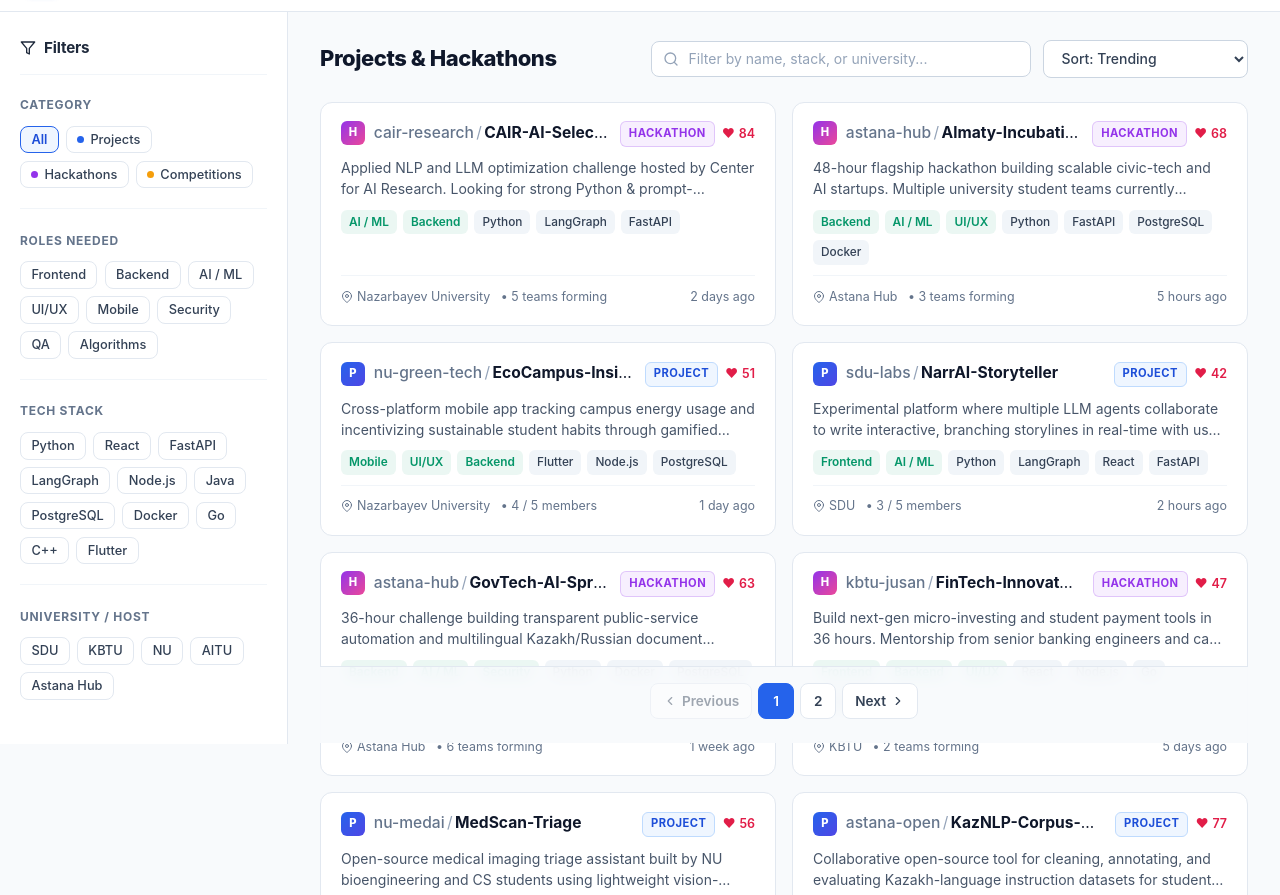
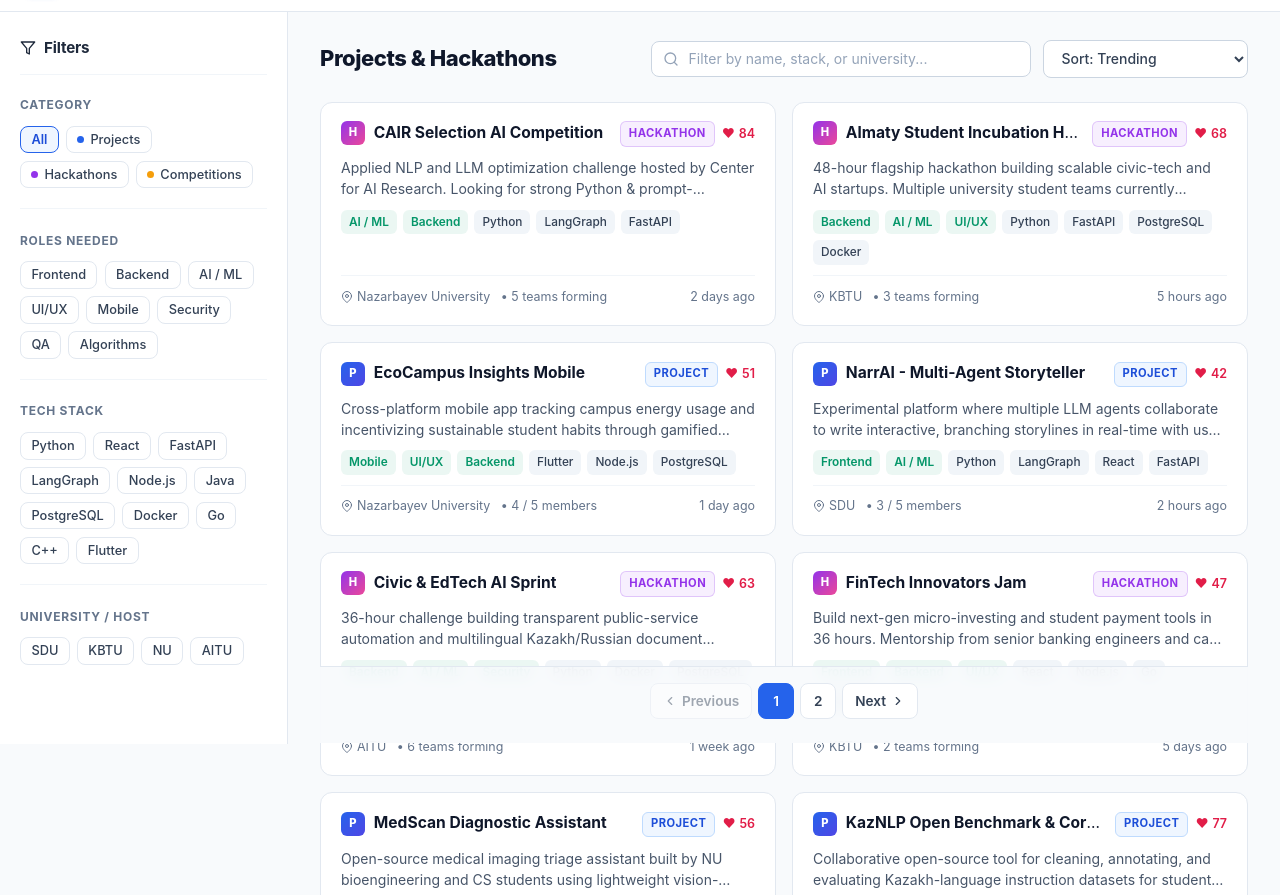
Before and after one commit to dodgedtee/UniForge, a plain HTML site: page frontend/explore.html in a window 1280 px wide. Shown: the part 57-952 px from the top of the page. Drawn offline with Linux system fonts and the light colour scheme.

Commit message:
remove prefix names of the project and hackhatons names

```diff
--- a/frontend/explore.css
+++ b/frontend/explore.css
@@ -453,16 +453,6 @@
   text-overflow: ellipsis;
 }
 
-.hf-owner {
-  color: var(--slate-500);
-  font-weight: 500;
-}
-
-.hf-slash {
-  color: var(--slate-400);
-  margin: 0 0.15rem;
-}
-
 .hf-name {
   color: var(--slate-900);
   font-weight: 700;
@@ -698,12 +688,6 @@
   gap: 0.625rem;
 }
 
-.detail-owner-slug {
-  font-size: 0.85rem;
-  font-weight: 600;
-  color: var(--slate-500);
-}
-
 .detail-body {
   padding: 1.5rem 1.75rem 1.75rem;
   display: flex;
--- a/frontend/explore.html
+++ b/frontend/explore.html
@@ -145,7 +145,6 @@
             <button class="filter-chip" data-filter="uni" data-value="KBTU">KBTU</button>
             <button class="filter-chip" data-filter="uni" data-value="Nazarbayev University">NU</button>
             <button class="filter-chip" data-filter="uni" data-value="AITU">AITU</button>
-            <button class="filter-chip" data-filter="uni" data-value="Astana Hub">Astana Hub</button>
           </div>
         </div>
       </aside>
@@ -255,7 +254,6 @@
       <div class="modal-header">
         <div class="detail-header-meta">
           <span class="hf-type-badge" id="detail-type-badge">Project</span>
-          <span class="detail-owner-slug" id="detail-slug">sdu-labs / project</span>
         </div>
         <button class="modal-close-btn" id="detail-close-btn" aria-label="Close detail modal">
           <svg xmlns="http://www.w3.org/2000/svg" width="20" height="20" viewBox="0 0 24 24" fill="none" stroke="currentColor" stroke-width="2" stroke-linecap="round" stroke-linejoin="round">
@@ -328,7 +326,7 @@
         </div>
         <div class="form-group">
           <label for="new-uni">University / Host</label>
-          <input type="text" id="new-uni" class="form-input" placeholder="e.g. SDU, KBTU, Astana Hub" required>
+          <input type="text" id="new-uni" class="form-input" placeholder="e.g. SDU, KBTU, Nazarbayev University" required>
         </div>
         <div class="form-group">
           <label for="new-roles">Roles Needed (comma-separated)</label>
--- a/frontend/explore.js
+++ b/frontend/explore.js
@@ -11,8 +11,6 @@ const listings = [
   {
     id: 1,
     type: "project",
-    owner: "sdu-labs",
-    name: "NarrAI-Storyteller",
     title: "NarrAI - Multi-Agent Storyteller",
     desc: "Experimental platform where multiple LLM agents collaborate to write interactive, branching storylines in real-time with user steering.",
     roles: ["Frontend", "AI / ML"],
@@ -27,14 +25,12 @@ const listings = [
   {
     id: 2,
     type: "hackathon",
-    owner: "astana-hub",
-    name: "Almaty-Incubation-Jam",
-    title: "Almaty Hub Incubation Hackathon",
+    title: "Almaty Student Incubation Hackathon",
     desc: "48-hour flagship hackathon building scalable civic-tech and AI startups. Multiple university student teams currently recruiting backend & ML builders.",
     roles: ["Backend", "AI / ML", "UI/UX"],
     tech: ["Python", "FastAPI", "PostgreSQL", "Docker"],
-    uni: "Astana Hub",
-    leader: "Astana Hub Org",
+    uni: "KBTU",
+    leader: "KBTU Tech Hub",
     teamText: "3 teams forming",
     updatedText: "5 hours ago",
     updatedDays: 0.2,
@@ -43,8 +39,6 @@ const listings = [
   {
     id: 3,
     type: "project",
-    owner: "kbtu-fintech",
-    name: "FinTrack-Student-API",
     title: "FinTrack Student Club API",
     desc: "High-performance financial tracking and transparent budget ledger API designed for university student clubs and event treasurers.",
     roles: ["QA", "Backend"],
@@ -59,8 +53,6 @@ const listings = [
   {
     id: 4,
     type: "project",
-    owner: "nu-green-tech",
-    name: "EcoCampus-Insights",
     title: "EcoCampus Insights Mobile",
     desc: "Cross-platform mobile app tracking campus energy usage and incentivizing sustainable student habits through gamified challenges.",
     roles: ["Mobile", "UI/UX", "Backend"],
@@ -75,8 +67,6 @@ const listings = [
   {
     id: 5,
     type: "hackathon",
-    owner: "cair-research",
-    name: "CAIR-AI-Selection-2026",
     title: "CAIR Selection AI Competition",
     desc: "Applied NLP and LLM optimization challenge hosted by Center for AI Research. Looking for strong Python & prompt-engineering teammates.",
     roles: ["AI / ML", "Backend"],
@@ -91,8 +81,6 @@ const listings = [
   {
     id: 6,
     type: "project",
-    owner: "aitu-sec",
-    name: "CyberDefense-Sandbox",
     title: "CyberDefense Red-Team Sandbox",
     desc: "Isolated containerized virtual labs for university students to practice network defense, CTF challenges, and penetration testing safely.",
     roles: ["Security", "Backend"],
@@ -107,8 +95,6 @@ const listings = [
   {
     id: 7,
     type: "competition",
-    owner: "icpc-kz-prep",
-    name: "ICPC-Regional-Squad-B",
     title: "ICPC Regional Training Squad",
     desc: "Weekly dynamic programming, graph theory, and Div.1 Codeforces virtual contests preparing a 3-student team for upcoming regionals.",
     roles: ["Algorithms"],
@@ -123,8 +109,6 @@ const listings = [
   {
     id: 8,
     type: "hackathon",
-    owner: "kbtu-jusan",
-    name: "FinTech-Innovators-Jam",
     title: "FinTech Innovators Jam",
     desc: "Build next-gen micro-investing and student payment tools in 36 hours. Mentorship from senior banking engineers and cash prizes.",
     roles: ["Frontend", "Backend", "UI/UX"],
@@ -139,8 +123,6 @@ const listings = [
   {
     id: 9,
     type: "project",
-    owner: "sdu-edu",
-    name: "StudySync-Peer-Notes",
     title: "StudySync Collaborative Notes",
     desc: "Real-time markdown workspace with AI flashcard generation and shared course roadmaps built by SDU sophomore students.",
     roles: ["Frontend", "UI/UX", "QA"],
@@ -155,8 +137,6 @@ const listings = [
   {
     id: 10,
     type: "competition",
-    owner: "aitu-algo",
-    name: "AITU-CodeCup-2026",
     title: "AITU Algorithmic CodeCup",
     desc: "Inter-university team competitive programming sprint focusing on greedy algorithms, segment trees, and speed problem solving.",
     roles: ["Algorithms"],
@@ -171,8 +151,6 @@ const listings = [
   {
     id: 11,
     type: "project",
-    owner: "nu-medai",
-    name: "MedScan-Triage",
     title: "MedScan Diagnostic Assistant",
     desc: "Open-source medical imaging triage assistant built by NU bioengineering and CS students using lightweight vision-language pipelines.",
     roles: ["AI / ML", "Frontend"],
@@ -187,14 +165,12 @@ const listings = [
   {
     id: 12,
     type: "hackathon",
-    owner: "astana-hub",
-    name: "GovTech-AI-Sprint",
-    title: "Astana GovTech & Civic AI Sprint",
+    title: "Civic & EdTech AI Sprint",
     desc: "36-hour challenge building transparent public-service automation and multilingual Kazakh/Russian document assistants.",
     roles: ["Backend", "AI / ML", "Security"],
     tech: ["Python", "Docker", "PostgreSQL"],
-    uni: "Astana Hub",
-    leader: "Astana Hub Org",
+    uni: "AITU",
+    leader: "AITU Innovation Lab",
     teamText: "6 teams forming",
     updatedText: "1 week ago",
     updatedDays: 9,
@@ -203,8 +179,6 @@ const listings = [
   {
     id: 13,
     type: "project",
-    owner: "kbtu-robotics",
-    name: "DronePath-Sim",
     title: "Autonomous Drone Path Simulator",
     desc: "3D multi-agent pathfinding and obstacle avoidance simulator for search-and-rescue student robotics competitions.",
     roles: ["Algorithms", "Backend"],
@@ -219,8 +193,6 @@ const listings = [
   {
     id: 14,
     type: "project",
-    owner: "sdu-mobile",
-    name: "DormSwap-Marketplace",
     title: "DormSwap Campus Marketplace",
     desc: "Verified student-only mobile app for buying, selling, and exchanging textbooks, electronics, and dorm essentials on campus.",
     roles: ["Mobile", "UI/UX", "Backend"],
@@ -235,8 +207,6 @@ const listings = [
   {
     id: 15,
     type: "hackathon",
-    owner: "aitu-gamejam",
-    name: "CentralAsia-GameJam",
     title: "AITU Interactive Web & Game Jam",
     desc: "Weekend creative coding jam focused on browser-based multiplayer experiences, WebGL shaders, and collaborative storytelling.",
     roles: ["Frontend", "UI/UX"],
@@ -251,8 +221,6 @@ const listings = [
   {
     id: 16,
     type: "competition",
-    owner: "nu-cp-club",
-    name: "NU-Open-Programming-Cup",
     title: "NU Open Competitive Programming Cup",
     desc: "5-hour ICPC-format team contest open to university students across Kazakhstan. Recruiting 3rd member proficient in C++ templates.",
     roles: ["Algorithms"],
@@ -267,8 +235,6 @@ const listings = [
   {
     id: 17,
     type: "project",
-    owner: "kbtu-cloud",
-    name: "KubeLite-Lab-Runner",
     title: "KubeLite Student Cloud Runner",
     desc: "Lightweight container orchestration dashboard allowing student teams to deploy hackathon backends in one click on university servers.",
     roles: ["Security", "Backend", "QA"],
@@ -283,8 +249,6 @@ const listings = [
   {
     id: 18,
     type: "hackathon",
-    owner: "sdu-tech",
-    name: "SDU-Startup-Weekend",
     title: "SDU EdTech Startup Weekend",
     desc: "Build and pitch a working EdTech MVP in 48 hours with mentorship from alumni founders and venture analysts.",
     roles: ["Frontend", "Backend", "Mobile", "UI/UX"],
@@ -299,13 +263,11 @@ const listings = [
   {
     id: 19,
     type: "project",
-    owner: "astana-open",
-    name: "KazNLP-Corpus-Builder",
     title: "KazNLP Open Benchmark & Corpus",
     desc: "Collaborative open-source tool for cleaning, annotating, and evaluating Kazakh-language instruction datasets for student AI research.",
     roles: ["AI / ML", "QA"],
     tech: ["Python", "LangGraph", "PostgreSQL"],
-    uni: "Astana Hub",
+    uni: "Nazarbayev University",
     leader: "Zere Suleimen",
     teamText: "4 / 6 members",
     updatedText: "3 weeks ago",
@@ -315,8 +277,6 @@ const listings = [
   {
     id: 20,
     type: "competition",
-    owner: "sdu-algo",
-    name: "SDU-Winter-ICPC-Quals",
     title: "SDU Winter ICPC Qualification Squad",
     desc: "Structured problem-solving bootcamp covering number theory, flows, and bitmasks ahead of winter university qualifiers.",
     roles: ["Algorithms"],
@@ -378,8 +338,6 @@ function getFilteredListings() {
 
     if (q) {
       const searchable = [
-        item.owner,
-        item.name,
         item.title,
         item.desc,
         item.uni,
@@ -536,8 +494,8 @@ function buildCardHTML(item) {
       <div class="hf-card-header">
         <div class="hf-card-identity">
           <div class="hf-avatar-badge ${meta.avatarClass}">${meta.letter}</div>
-          <div class="hf-slug" title="${escapeHTML(item.owner)}/${escapeHTML(item.name)}">
-            <span class="hf-owner">${escapeHTML(item.owner)}</span><span class="hf-slash">/</span><span class="hf-name">${escapeHTML(item.name)}</span>
+          <div class="hf-slug" title="${escapeHTML(item.title)}">
+            <span class="hf-name">${escapeHTML(item.title)}</span>
           </div>
         </div>
         <div class="hf-card-right">
@@ -753,7 +711,6 @@ function openDetailModal(id) {
   typeBadge.textContent = meta.label;
   typeBadge.className = `hf-type-badge ${meta.badgeClass}`;
 
-  document.getElementById("detail-slug").textContent = `${item.owner} / ${item.name}`;
   document.getElementById("detail-title").textContent = item.title;
   document.getElementById("detail-desc").textContent = item.desc;
   document.getElementById("detail-leader").textContent = item.leader;
@@ -825,14 +782,9 @@ function setupModals() {
     const techRaw = document.getElementById("new-tech").value;
     const desc = document.getElementById("new-desc").value.trim();
 
-    const slugName = title.toLowerCase().replace(/[^a-z0-9]+/g, "-").replace(/^-|-$/g, "") || "new-listing";
-    const ownerSlug = uni.toLowerCase().replace(/[^a-z0-9]+/g, "-").replace(/^-|-$/g, "") || "student";
-
     const newItem = {
       id: Date.now(),
       type,
-      owner: `${ownerSlug}-team`,
-      name: slugName,
       title,
       desc,
       roles: rolesRaw.split(",").map(s => s.trim()).filter(Boolean),
```
